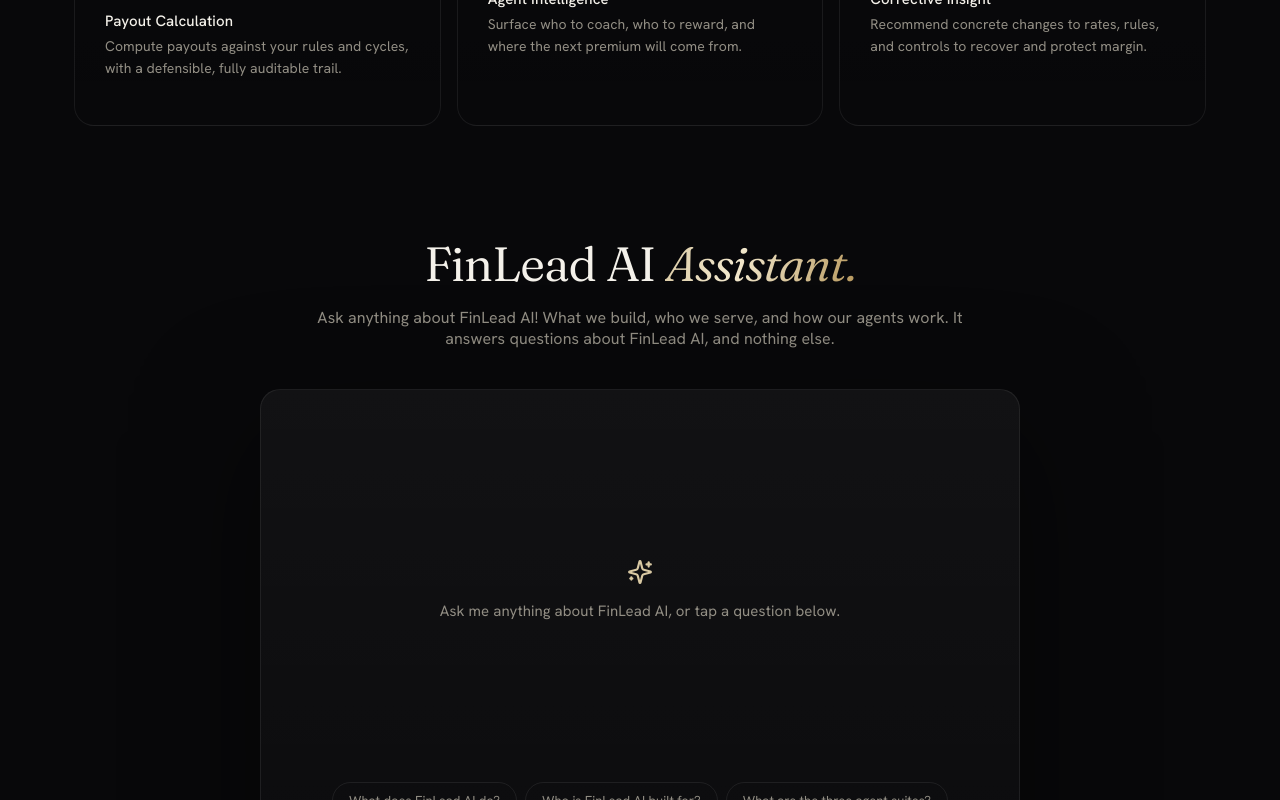
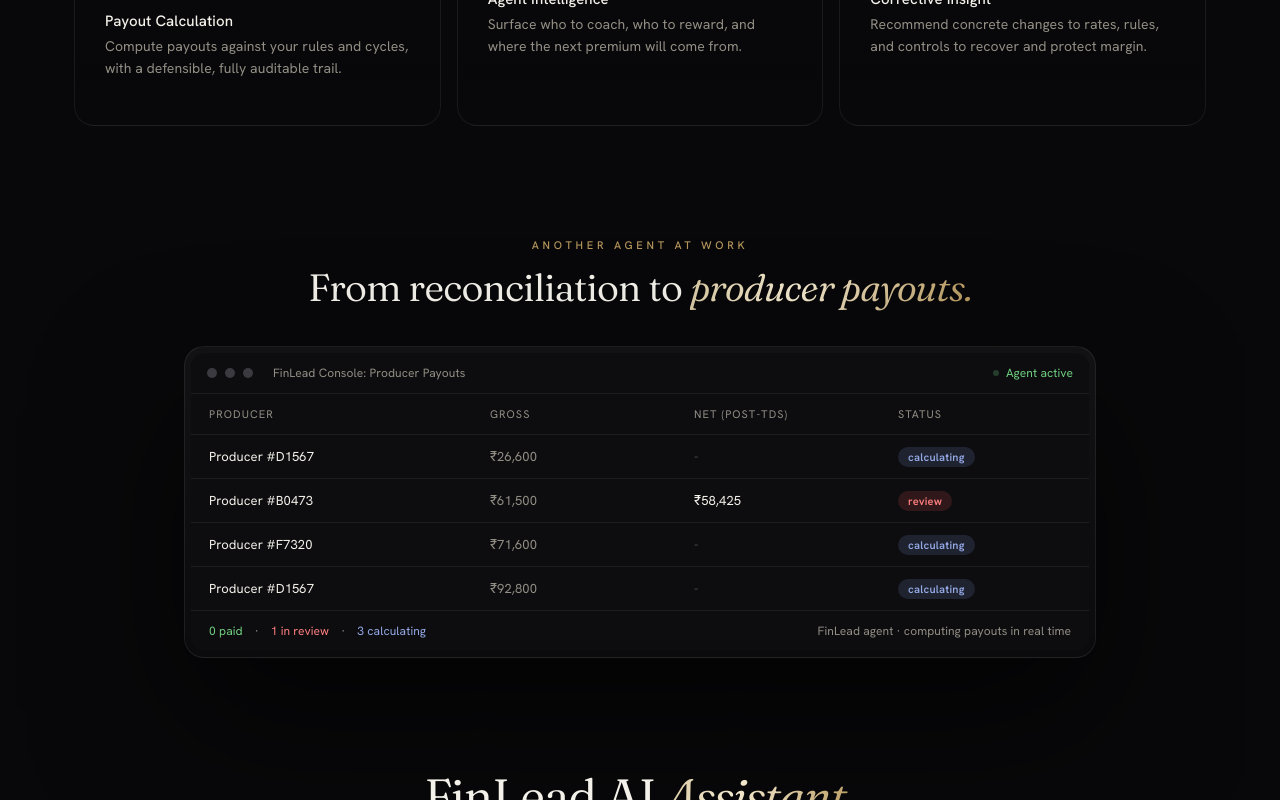
Before and after one commit to Insuryance/FinLeadWeb, a Next.js app: page / in a window 1280 px wide. Shown: the part 2000-2800 px from the top of the page. Built offline with nearby package versions, Linux system fonts and the light colour scheme.

Commit message:
Update page.jsx

```diff
--- a/app/page.jsx
+++ b/app/page.jsx
@@ -145,7 +145,84 @@ function LiveConsole() {
     </div>
   );
 }
+/* ---------- Second live demo: Payout / PoSP feed ---------- */
+const PRODUCERS = ["Producer #A2291", "Producer #B0473", "Producer #C8810", "Producer #D1567", "Producer #E4002", "Producer #F7320"];
+const mkPayout = () => {
+  const gross = rnd(20, 120) * 1000 + rnd(0, 9) * 100;
+  const tds = Math.round(gross * 0.05);
+  const breach = Math.random() < 0.25;
+  return {
+    name: PRODUCERS[rnd(0, PRODUCERS.length - 1)],
+    gross, tds, net: gross - tds,
+    status: "calculating",
+    note: breach ? "breach" : "clean",
+    flash: true, id: Math.random(),
+  };
+};
 
+function PayoutConsole() {
+  const [rows, setRows] = useState([
+    { name: "Producer #A2291", gross: 84000, tds: 4200, net: 79800, status: "paid", note: "clean", id: 1 },
+    { name: "Producer #B0473", gross: 61500, tds: 3075, net: 58425, status: "review", note: "breach", id: 2 },
+    { name: "Producer #C8810", gross: 47200, tds: 2360, net: 44840, status: "paid", note: "clean", id: 3 },
+    { name: "Producer #D1567", gross: 92800, tds: 4640, net: 88160, status: "calculating", note: "clean", id: 4 },
+  ]);
+
+  useEffect(() => {
+    const t = setInterval(() => {
+      setRows((prev) => {
+        const i = rnd(0, prev.length - 1);
+        const r = prev[i];
+        let updated;
+        if (r.status === "calculating") {
+          updated = { ...r, status: r.note === "breach" ? "review" : "paid", flash: true };
+        } else {
+          updated = mkPayout();
+        }
+        return prev.map((x, idx) => (idx === i ? updated : { ...x, flash: false }));
+      });
+    }, 2600);
+    return () => clearInterval(t);
+  }, []);
+
+  const pillStyle = (s) => ({
+    background: s === "paid" ? "rgba(80,190,110,.14)" : s === "review" ? "rgba(230,80,80,.16)" : "rgba(125,150,210,.16)",
+    color: s === "paid" ? "#6FCF7F" : s === "review" ? "#FF7E7E" : "#94A9E6",
+  });
+
+  const counts = rows.reduce((a, r) => { a[r.status] = (a[r.status] || 0) + 1; return a; }, {});
+
+  return (
+    <div className="fl-rise fl-console fl-glass" style={{ animationDelay: ".6s", padding: 6 }}>
+      <div style={{ borderRadius: 14, overflow: "hidden", background: "var(--ink2)" }}>
+        <div style={{ display: "flex", alignItems: "center", gap: 8, padding: "12px 16px", borderBottom: "1px solid var(--line)" }}>
+          {[0, 1, 2].map((i) => <span key={i} style={{ width: 10, height: 10, borderRadius: 99, background: "#3a3a40" }} />)}
+          <span className="fl-muted" style={{ marginLeft: 12, fontSize: 12 }}>FinLead Console: Producer Payouts</span>
+          <span style={{ marginLeft: "auto", display: "inline-flex", alignItems: "center", gap: 7, fontSize: 12, color: "#6FCF7F" }}>
+            <span className="fl-dot" style={{ background: "#6FCF7F" }} /> Agent active
+          </span>
+        </div>
+        <div className="fl-row fl-muted" style={{ borderTop: "none", textTransform: "uppercase", letterSpacing: ".1em", fontSize: 11 }}>
+          <span>Producer</span><span>Gross</span><span>Net (post-TDS)</span><span>Status</span>
+        </div>
+        {rows.map((r) => (
+          <div className={`fl-row${r.flash ? " fl-rowflash" : ""}`} key={r.id}>
+            <span style={{ color: "var(--ivory)" }}>{r.name}</span>
+            <span className="fl-muted">{inr(r.gross)}</span>
+            <span style={{ color: r.status === "calculating" ? "var(--muted2)" : "var(--ivory)" }}>{r.status === "calculating" ? "-" : inr(r.net)}</span>
+            <span><span className="fl-pill" style={{ ...pillStyle(r.status) }}>{r.status === "paid" && <Check size={11} style={{ display: "inline", marginRight: 3 }} />}{r.status}</span></span>
+          </div>
+        ))}
+        <div className="fl-muted" style={{ display: "flex", alignItems: "center", gap: 12, padding: "12px 18px", borderTop: "1px solid var(--line)", fontSize: 12, flexWrap: "wrap" }}>
+          <span style={{ color: "#6FCF7F" }}>{counts.paid || 0} paid</span><span>·</span>
+          <span style={{ color: "#FF7E7E" }}>{counts.review || 0} in review</span><span>·</span>
+          <span style={{ color: "#94A9E6" }}>{counts.calculating || 0} calculating</span>
+          <span style={{ marginLeft: "auto" }}>FinLead agent · computing payouts in real time</span>
+        </div>
+      </div>
+    </div>
+  );
+}
 /* ---------- Agent suites ---------- */
 const SUITES = [
   {
@@ -184,6 +261,9 @@ const SUGGESTIONS = [
   "Can I Integrate these AI Agents with my existing software?",
   "Are your Agents compliant?",
   "How does pricing work?",
+  "How do FinLead's agents reconcile commissions across carriers?",
+  "Is my data stored or taken by these AI Agents?",
+  "How do I get started?",
 ];
 const TYPING_QUESTIONS = [
   "What does FinLead AI do?",
@@ -303,12 +383,19 @@ export default function FinLeadSite() {
   const streamRef = useRef(null);
   const typed = useTypewriter(TYPING_QUESTIONS);
 useEffect(() => { if (scrollRef.current) scrollRef.current.scrollTop = scrollRef.current.scrollHeight; }, [messages, loading]);
-  useEffect(() => {
+useEffect(() => {
     const strip = () => { if (window.location.hash) window.history.replaceState(null, "", window.location.pathname + window.location.search); };
     window.addEventListener("hashchange", strip);
     return () => window.removeEventListener("hashchange", strip);
   }, []);
- const send = (textArg) => {
+  const [chipCount, setChipCount] = useState(4);
+  useEffect(() => {
+    const fit = () => setChipCount(window.innerWidth < 600 ? 3 : window.innerWidth < 960 ? 5 : 7);
+    fit();
+    window.addEventListener("resize", fit);
+    return () => window.removeEventListener("resize", fit);
+  }, []);
+  const send = (textArg) => {
     const text = (textArg ?? input).trim();
     if (!text || loading) return;
     try {
@@ -427,7 +514,16 @@ useEffect(() => { if (scrollRef.current) scrollRef.current.scrollTop = scrollRef
           })}
         </div>
       </section>
-
+{/* SECOND DEMO — payouts */}
+      <section style={{ position: "relative", zIndex: 10, maxWidth: 960, margin: "0 auto 112px", padding: "0 24px" }}>
+        <div style={{ textAlign: "center", maxWidth: 680, margin: "0 auto 36px" }}>
+          <p className="fl-eyebrow" style={{ marginBottom: 14 }}>Another agent at work</p>
+          <h2 className="fl-serif" style={{ fontWeight: 350, fontSize: "clamp(26px,3.4vw,38px)", lineHeight: 1.15, letterSpacing: "-.02em", margin: 0 }}>
+            From reconciliation to <span className="fl-gold-grad">producer payouts.</span>
+          </h2>
+        </div>
+        <PayoutConsole />
+      </section>
       {/* ASSISTANT */}
       <section id="assistant" style={{ position: "relative", zIndex: 10, maxWidth: 960, margin: "0 auto 112px", padding: "0 24px" }}>
         <div style={{ textAlign: "center", maxWidth: 680, margin: "0 auto 40px" }}>
@@ -462,7 +558,7 @@ useEffect(() => { if (scrollRef.current) scrollRef.current.scrollTop = scrollRef
             <div style={{ display: "flex", flexWrap: "wrap", gap: 8, justifyContent: "center", marginTop: 12 }}>
               {SUGGESTIONS
                 .filter((s) => !messages.some((m) => m.role === "user" && m.content === s))
-                .slice(0, 4)
+                .slice(0, chipCount)
                 .map((s, i) => <button key={i} className="fl-chip" onClick={() => send(s)}>{s}</button>)}
             </div>
           )}
```
